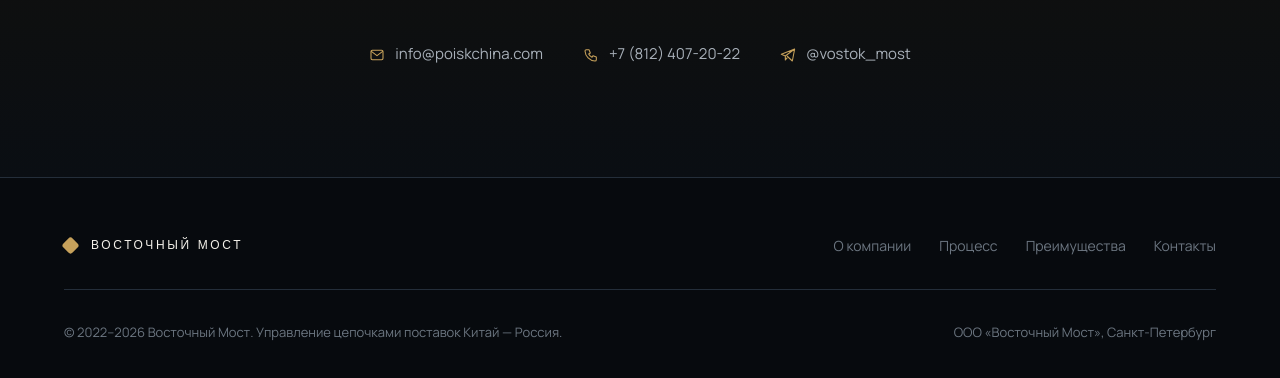
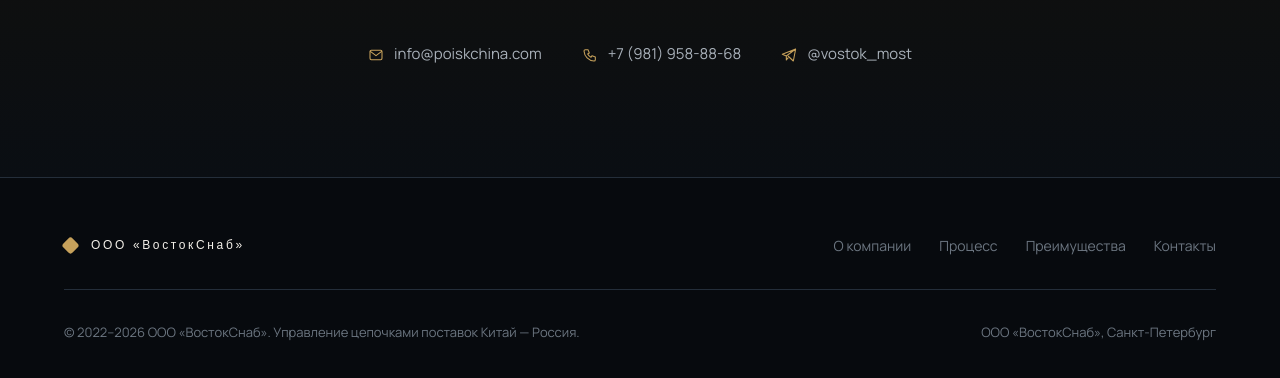
Before and after one commit to OGSasha/poiskchina-web, a plain HTML site: page index.html in a window 1280 px wide. Shown: the part 7399-7777 px from the top of the page. Drawn offline with Linux system fonts and the light colour scheme; a web font is replaced by a local one.

Commit message:
Update index.html

```diff
--- a/index.html
+++ b/index.html
@@ -272,7 +272,7 @@
         </a>
         <a href="tel:+79819588868" class="contact">
           <svg viewBox="0 0 24 24" class="icon icon--sm"><path d="M5 4h4l2 5-2.5 1.5a11 11 0 005 5L15 13l5 2v4a2 2 0 01-2 2A16 16 0 013 6a2 2 0 012-2z" fill="none" stroke="currentColor" stroke-width="1.6" stroke-linejoin="round"/></svg>
-          +7 (812) 407-20-22
+          +7 (981) 958-88-68
         </a>
         <a href="https://t.me/vostok_most" class="contact" target="_blank" rel="noopener">
           <svg viewBox="0 0 24 24" class="icon icon--sm"><path d="M22 3L2 11l6 2.5M22 3l-3.5 18-8-7.5M22 3L8 13.5v6l3-3.5" fill="none" stroke="currentColor" stroke-width="1.6" stroke-linejoin="round"/></svg>
@@ -289,7 +289,7 @@
     <div class="footer__top">
       <a class="brand" href="#top">
         <span class="brand__mark"></span>
-        <span class="brand__name brand__name--footer">ВОСТОЧНЫЙ МОСТ</span>
+        <span class="brand__name brand__name--footer">ООО «ВостокСнаб»</span>
       </a>
       <nav class="footer__links">
         <a href="#about">О компании</a>
@@ -300,8 +300,8 @@
     </div>
     <div class="footer__divider"></div>
     <div class="footer__bottom">
-      <p>© 2022–2026 Восточный Мост. Управление цепочками поставок Китай — Россия.</p>
-      <p>ООО «Восточный Мост», Санкт-Петербург</p>
+      <p>© 2022–2026 ООО «ВостокСнаб». Управление цепочками поставок Китай — Россия.</p>
+      <p>ООО «ВостокСнаб», Санкт-Петербург</p>
     </div>
   </div>
 </footer>
```
